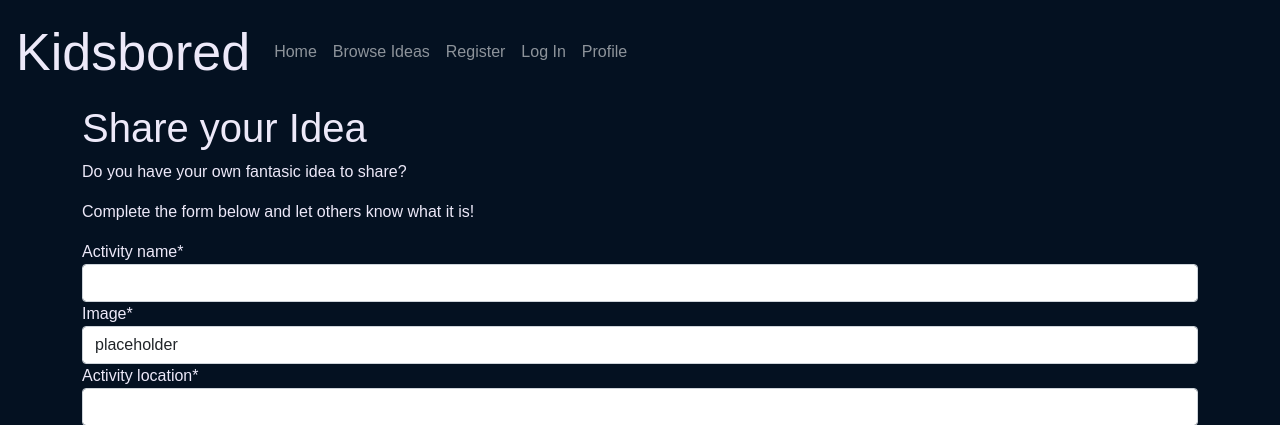
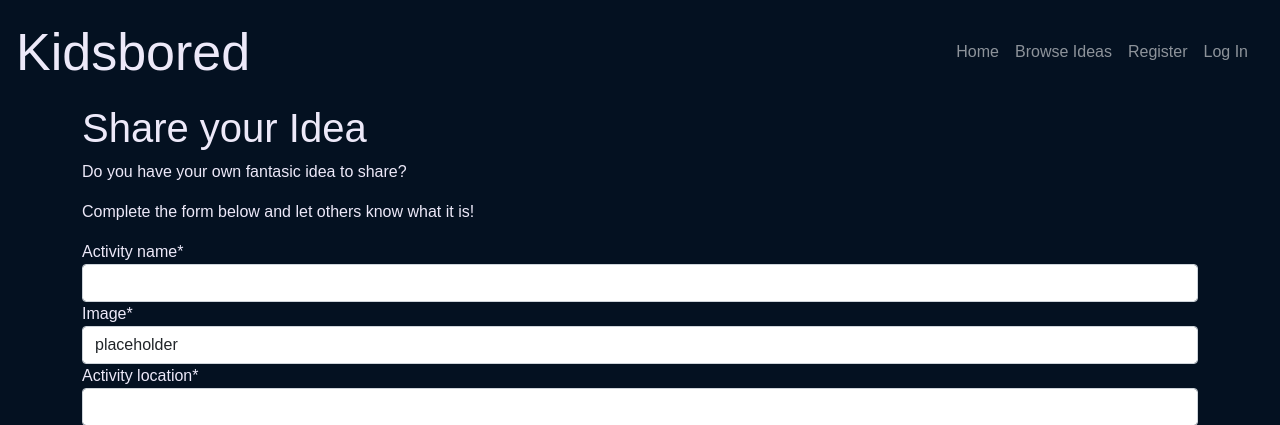
Before and after one commit to 0oSaraho0/pp4-kids-activity-site, a Django app: page /ideas/create/ in a window 1280 px wide. Shown: the top 425 px of the page. Run offline with Django 3.2, Linux system fonts and the light colour scheme; some libraries are stand-ins or nearby versions; some web fonts are replaced.

Commit message:
nav styling + bug fix on nav toggle button

```diff
--- a/static/css/style.css
+++ b/static/css/style.css
@@ -24,6 +24,10 @@ body {
     padding: 1rem;
 }
 
+.delete-idea {
+    border: 1px solid rgb(237, 233, 249);
+}
+
 .pic-padding {
     padding: 0;
 }
@@ -32,3 +36,19 @@ body {
     color:#041121!important;
     background-color:rgb(237, 233, 249)!important;
 }
+
+.navbar-toggler {
+    margin-right: 1rem;
+}
+
+.navbar-nav {
+    margin-right: 1.5rem;
+}
+
+
+@media only screen and (max-width: 340px) {
+    .navbar-brand {
+
+        font-size: 3rem;
+    }
+}
--- a/templates/base.html
+++ b/templates/base.html
@@ -10,6 +10,8 @@
     <meta name="description" content="Kids Bored, an activity sharing ideas page for parents">
     <!-- bootstrap css link -->
     <link href="https://cdn.jsdelivr.net/npm/bootstrap@5.0.2/dist/css/bootstrap.min.css" rel="stylesheet" integrity="sha384-EVSTQN3/azprG1Anm3QDgpJLIm9Nao0Yz1ztcQTwFspd3yD65VohhpuuCOmLASjC" crossorigin="anonymous">
+    <!-- bootstrap js link -->
+    <script src="https://cdn.jsdelivr.net/npm/bootstrap@5.0.2/dist/js/bootstrap.bundle.min.js" integrity="sha384-MrcW6ZMFYlzcLA8Nl+NtUVF0sA7MsXsP1UyJoMp4YLEuNSfAP+JcXn/tWtIaxVXM" crossorigin="anonymous"></script>
     <!-- my css link -->
     <link rel="stylesheet" href="{% static 'css/style.css' %}">
     <!-- font awesome link -->
@@ -19,13 +21,13 @@
 <body>
 
     <!-- Navbar -->
-    <nav class="navbar navbar-expand-lg navbar-dark bg-light">
+    <nav class="navbar navbar-expand-md navbar-dark bg-light">
         <a class="navbar-brand" href="{% url 'home' %}">Kidsbored</a>
-        <button class="navbar-toggler" type="button" data-toggle="collapse" data-target="#navbarNav" aria-controls="navbarNav" aria-expanded="false" aria-label="Toggle navigation">
+        <button class="navbar-toggler" type="button" data-bs-toggle="collapse" data-bs-target="#navbarNav" aria-controls="navbarNav" aria-expanded="false" aria-label="Toggle navigation">
             <span class="navbar-toggler-icon"></span>
         </button>
-        <div class="collapse navbar-collapse" id="navbarNav">
-            <ul class="navbar-nav">
+        <div class="collapse navbar-collapse justify-content-end" id="navbarNav">
+            <ul class="navbar-nav text-end">
             <li class="nav-item active">
                 <a class="nav-link" href="{% url 'home' %}">Home <span class="sr-only">(current)</span></a>
             </li>
@@ -34,10 +36,10 @@
             </li>
             {% if user.is_authenticated %}
             <li class="nav-item">
-                <a class="nav-link" href="{% url 'account_logout' %}">Log Out</a>
+                <a class="nav-link" href="{% url 'create' %}">Add Idea</a>
             </li>
             <li class="nav-item">
-                <a class="nav-link" href="{% url 'create' %}">Add Idea</a>
+                <a class="nav-link" href="{% url 'account_logout' %}">Log Out</a>
             </li>
             {% else %}
             <li class="nav-item">
@@ -47,9 +49,7 @@
                 <a class="nav-link" href="{%url 'account_login' %}">Log In</a>
             </li>
             {% endif %}
-            <li class="nav-item">
-                <a class="nav-link" href="#">Profile</a>
-            </li>
+
             </ul>
         </div>
     </nav>
@@ -77,7 +77,7 @@
             <i class="fab fa-youtube-square ms-3"></i></a>
         </p>
     </footer>
-    <!-- bootstrap js link -->
-    <script src="https://cdn.jsdelivr.net/npm/bootstrap@5.0.2/dist/js/bootstrap.bundle.min.js" integrity="sha384-MrcW6ZMFYlzcLA8Nl+NtUVF0sA7MsXsP1UyJoMp4YLEuNSfAP+JcXn/tWtIaxVXM" crossorigin="anonymous"></script>
+
+
 </body>
 </html>
```
